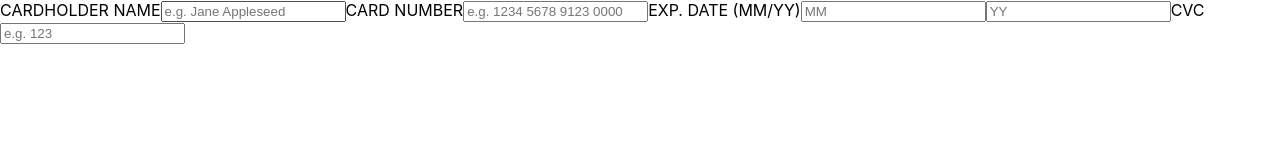
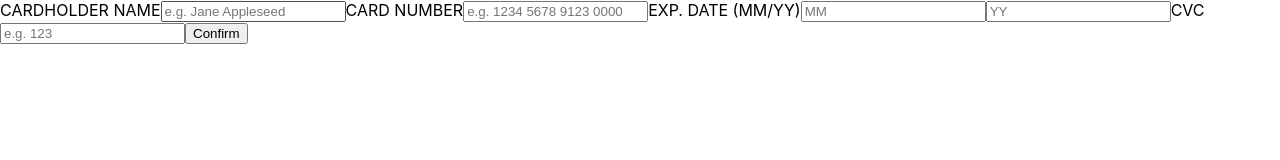
Before and after one commit to ShayneJG/Interactive-card-details-form-React, a React (Create React App) app in the folder my-app/: page / in a window 1280 px wide. Shown: the top 160 px of the page. Built offline with nearby package versions, Linux system fonts and the light colour scheme.

Commit message:
updated component props and conditional rendering

```diff
--- a/my-app/src/App.js
+++ b/my-app/src/App.js
@@ -15,9 +15,6 @@ function App() {
   const [details, setDetails] = useState(template);
   const [complete, setComplete] = useState(false);
 
-  const formSubmit = () => {
-    setComplete(true);
-  };
   return (
     <div>
       <div className="cardContainer">
@@ -25,14 +22,28 @@ function App() {
         <Card side="back" details={details} setDetails={setDetails} />
       </div>
       <div>
-        <Form details={details} setDetails={setDetails} />
+        {complete ? (
+          <ThankYou />
+        ) : (
+          <Form
+            details={details}
+            setDetails={setDetails}
+            setComplete={setComplete}
+          />
+        )}
       </div>
     </div>
   );
 }
 
 //main form.
-function Form() {
+function Form({ details, setDetails, setComplete }) {
+  const submission = () => {
+    //
+    //  TODO: add error handling here.
+    //
+    setComplete(true);
+  };
   return (
     <div className="form">
       <form>
@@ -58,13 +69,14 @@ function Form() {
         <input id="year" name="year" placeholder="YY" type="text" />
         <label for="cvc">CVC</label>
         <input id="cvc" name="cvc" placeholder="e.g. 123" />
+        <button onClick={submission}>Confirm</button>
       </form>
     </div>
   );
 }
 
 //component for the cards. Will show back or front based on what side prop is passed.
-function Card({ side }) {
+function Card({ side, details, setDetails }) {
   return <div></div>;
 }
 
```
